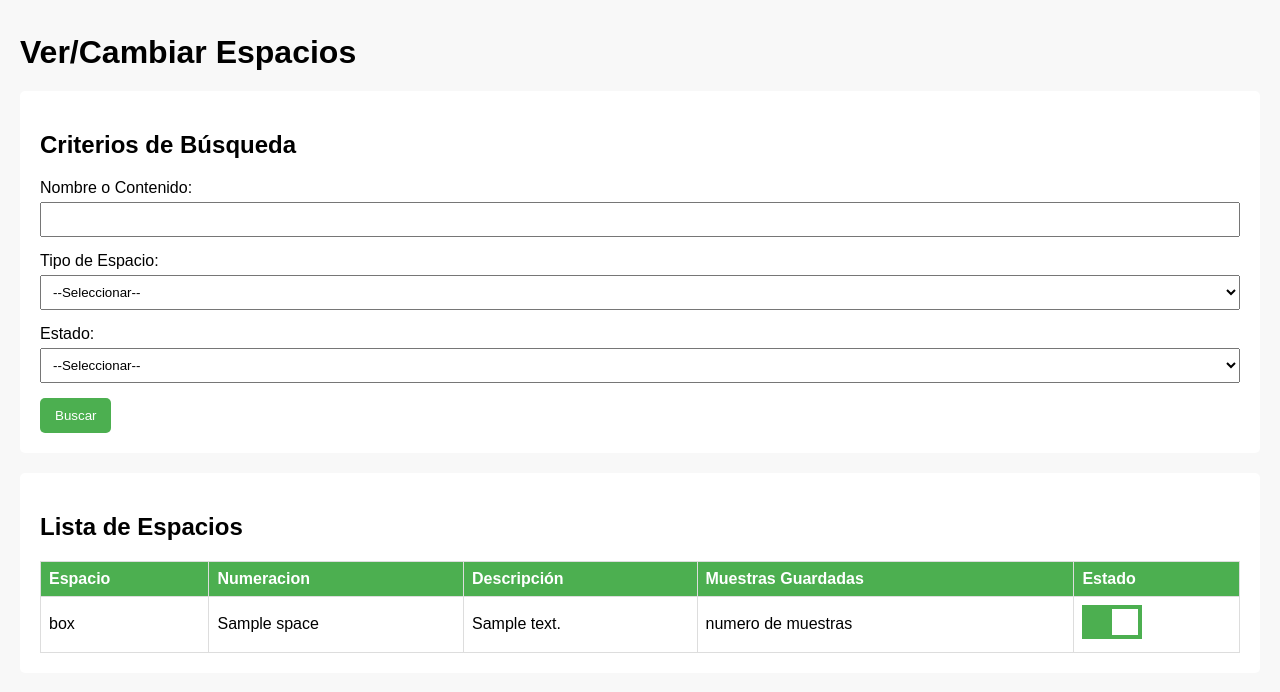
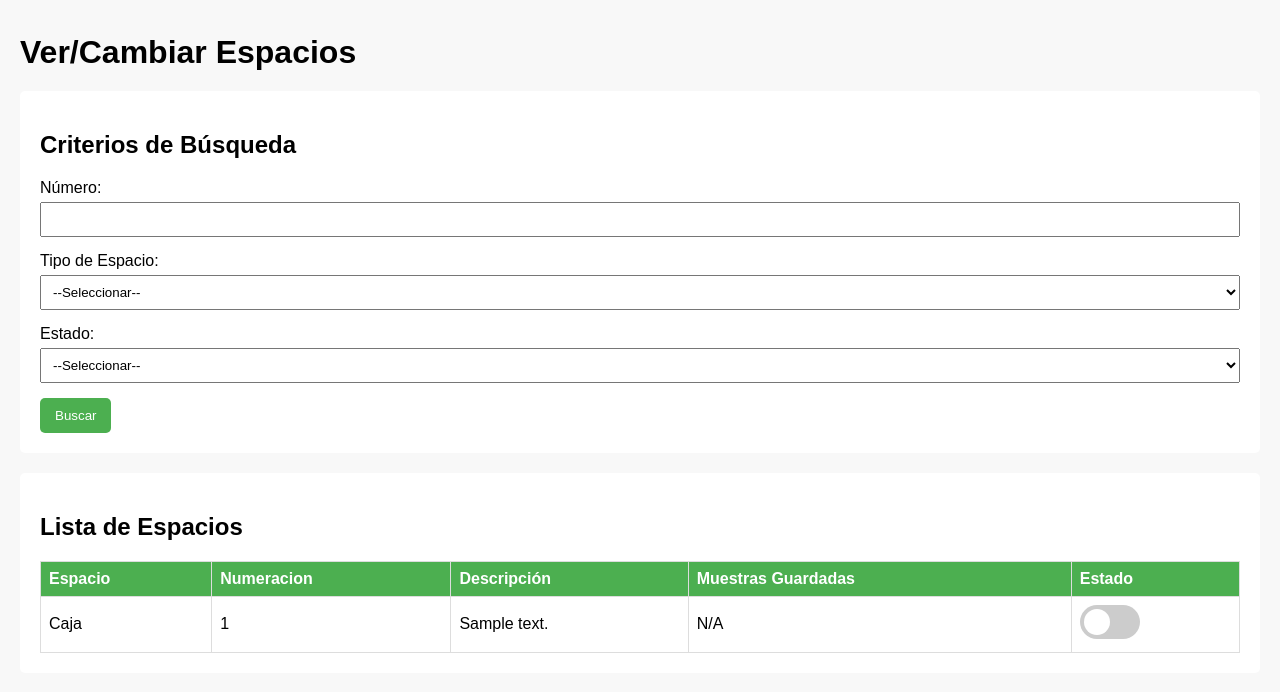
Before and after one commit to sanjaygrr/Biobanco, a Django app: page /space_list/ in a window 1280 px wide. Shown: the part 46-738 px from the top of the page. Run offline with Django 4.2, Linux system fonts and the light colour scheme; tables that the repository leaves empty hold one stand-in row (values such as "Sample post").

Commit message:
feat( adjust to diccionary model DB )

```diff
--- a/Biobanco/biobanco/urls.py
+++ b/Biobanco/biobanco/urls.py
@@ -8,8 +8,8 @@ urlpatterns = [
     path('signup/', views.signup, name='signup'),
     path('create_account/', views.create_accounts, name='create_account'),
     path('user_list/', views.user_list),
-    path('create_space/', views.create_space),
-    path('space_list/', views.space_list),
+    path('create_space/', views.create_space, name='create_space'),
+    path('space_list/', views.space_list, name='space_list'),
     path('', views.home),
     path('create_sample/', views.create_sample),
     path('sample_list/', views.sample_list),
--- a/Biobanco/muestras/models.py
+++ b/Biobanco/muestras/models.py
@@ -1,18 +1,43 @@
 from django.db import models
 
 
-class Space(models.Model):
-    TYPE_CHOICES = [
-        ('box', 'Caja'),
-        ('freezer', 'Freezer'),
+class Location(models.Model):
+    STATE_CHOICES = [
+        (0, 'Sin uso'),
+        (1, 'En uso'),
     ]
 
-    STATUS_CHOICES = [
-        ('enabled', 'Habilitado'),
-        ('disabled', 'Inhabilitado'),
-    ]
+    cell = models.IntegerField()
+    box = models.IntegerField()
+    rack = models.IntegerField()
+    freezer = models.IntegerField()
+    location_state = models.BooleanField(choices=STATE_CHOICES)
+    description = models.TextField(default="")
 
-    type = models.CharField(max_length=10, choices=TYPE_CHOICES)
-    name = models.CharField(max_length=255)
-    description = models.TextField()
-    status = models.CharField(max_length=10, choices=STATUS_CHOICES)
+    @property
+    def id_location(self):
+        """
+        Genera un ID de localización en el formato: [box]-[cell]
+        """
+        return f"{self.box}-{self.cell}"
+
+    def __str__(self):
+        return self.id_location
+
+    class Meta:
+        unique_together = ['cell', 'box', 'rack', 'freezer']
+        verbose_name = "Location"
+        verbose_name_plural = "Locations"
+
+    @property
+    def get_space_type_and_value(self):
+        if self.box != 0:
+            return 'Caja', self.box
+        elif self.cell != 0:
+            return 'Celda', self.cell
+        elif self.rack != 0:
+            return 'Rack', self.rack
+        elif self.freezer != 0:
+            return 'Freezer', self.freezer
+        else:
+            return 'Desconocido', 0
--- a/Biobanco/muestras/templates/space_list.html
+++ b/Biobanco/muestras/templates/space_list.html
@@ -145,10 +145,10 @@
 
     <div class="filter-box">
         <h2>Criterios de Búsqueda</h2>
-        <form action="/search_spaces" method="GET">
+        <form action="{% url 'space_list' %}" method="GET">
             <div class="form-group">
-                <label for="name">Nombre o Contenido:</label>
-                <input type="text" id="name" name="name">
+                <label for="number">Número:</label>
+                <input type="number" id="number" name="number">
             </div>
             <div class="form-group">
                 <label for="type">Tipo de Espacio:</label>
@@ -156,6 +156,7 @@
                     <option value="">--Seleccionar--</option>
                     <option value="box">Caja</option>
                     <option value="freezer">Freezer</option>
+                    <option value="rack">Rack</option>
                 </select>
             </div>
             <div class="form-group">
@@ -185,15 +186,14 @@
             <tbody>
                 {% for space in spaces %}
                     <tr>
-                        <td>{{ space.type }}</td>
-                        <td>{{ space.name }}</td>
-
-                        <td>{{ space.description }}</td>
-                        <td> numero de muestras </td>
+                        <td>{{ space.get_space_type_and_value.0 }}</td>
+                        <td>{{ space.get_space_type_and_value.1 }}</td>
+                        <td>{{ space.description|default:"N/A" }}</td>
+                        <td>{{ space.samples_count|default:"N/A" }}</td>
                         <td>
                             <label class="switch">
-                                <input type="checkbox" {% if space.status == 'enabled' %}checked{% endif %} onchange="toggleStatus({{ space.id }}, this.checked)">
-                                <span class="slider"></span>
+                                <input type="checkbox" {% if space.location_state %}checked{% endif %} onchange="toggleStatus({{ space.id }}, this.checked)">
+                                <span class="slider round"></span>
                             </label>
                         </td>
                     </tr>
--- a/Biobanco/muestras/views.py
+++ b/Biobanco/muestras/views.py
@@ -4,7 +4,11 @@ from django.contrib.auth.models import User
 from django.contrib.auth import login
 from django.db import IntegrityError
 from django.http import HttpResponse
-from .models import Space
+from django.http import JsonResponse
+from django.db.models import Q
+from django.views.decorators.http import require_POST
+from django.views.decorators.csrf import csrf_exempt
+from .models import Location
 from django.contrib import messages
 
 
@@ -42,48 +46,110 @@ def create_accounts(request):
 
 
 def user_list(request):
-    users = User.objects.all()  # Obtén todos los usuarios de la base de datos
+    users = User.objects.all()
     return render(request, 'user_list.html', {'users': users})
 
 
 def create_space(request):
-    # Check if the request is of type POST
     if request.method == 'POST':
         # Get form data
-        space_type = request.POST.get('type')
-        name = request.POST.get('name')
-        description = request.POST.get('description')
-        status = request.POST.get('status')
+        space_type = request.POST.get('space_type')
+        space_value = request.POST.get('space_value')
+        location_state = request.POST.get('location_state')
+        description = request.POST.get('description')  # New field
 
-        # Validate data (optional but recommended)
-        if not all([space_type, name, description, status]):
-            # You can send an error message to the user if any field is empty
+        # Validate data
+        if not all([space_type, space_value, location_state, description]):
             return render(request, 'create_space.html', {'error': 'All fields are required'})
 
-        # Create and save the new space in the database
-        new_space = Space(type=space_type, name=name,
-                          description=description, status=status)
-        new_space.save()
+        # Initialize all space values to 0
+        box = cell = rack = freezer = 0
 
-        # Query the space we just saved
-        # Note: This is an example and may not be necessary in your case,
-        # as `new_space` already contains the object we just saved.
-        saved_space = Space.objects.get(id=new_space.id)
+        # Assign the provided value to the selected space type
+        if space_type == 'box':
+            box = space_value
+        elif space_type == 'cell':
+            cell = space_value
+        elif space_type == 'rack':
+            rack = space_value
+        elif space_type == 'freezer':
+            freezer = space_value
 
-        # Now you can use `saved_space` to do something, e.g.,
-        # pass it to a template or use its attributes in some additional logic.
+        # Create and save the new location in the database
+        new_location = Location(
+            box=box,
+            cell=cell,
+            rack=rack,
+            freezer=freezer,
+            location_state=location_state,
+            description=description  # Save the description
+        )
+        new_location.save()
 
-        messages.success(request, 'Space registered successfully!')
+        messages.success(request, 'Location registered successfully!')
+        return redirect('create_space')
 
-        return redirect('/create_space')
-
-    # If the request is not POST, simply render the page as is
     return render(request, 'create_space.html')
 
 
 def space_list(request):
-    spaces = Space.objects.all()  # Obtén todos los espacios de la base de datos
-    return render(request, 'space_list.html', {'spaces': spaces})
+    locations = Location.objects.all()
+
+    number_query = request.GET.get('number')
+    type_query = request.GET.get('type')
+    status_query = request.GET.get('status')
+
+    # Intenta convertir number_query a int si está presente, si no, déjalo como None
+    try:
+        number_query = int(number_query) if number_query else None
+    except ValueError:
+        number_query = None
+
+    # Filtrado por tipo y número
+    if type_query and number_query is not None:
+        locations = locations.filter(**{f"{type_query}": number_query})
+
+    # Filtrado solo por tipo
+    elif type_query:
+        locations = locations.filter(**{f"{type_query}__gt": 0})
+
+    # Filtrado solo por número
+    elif number_query is not None:
+        locations = locations.filter(
+            Q(box=number_query) |
+            Q(freezer=number_query) |
+            Q(rack=number_query) |
+            Q(cell=number_query)
+        )
+
+    # Filtrado por estado
+    if status_query:
+        if status_query == 'enabled':
+            locations = locations.filter(location_state=True)
+        elif status_query == 'disabled':
+            locations = locations.filter(location_state=False)
+
+    return render(request, 'space_list.html', {'spaces': locations})
+
+
+@csrf_exempt
+@require_POST
+def update_space_status(request, space_id):
+    try:
+        location = Location.objects.get(pk=space_id)
+        new_status = request.POST.get('location_state')
+
+        if new_status not in ['0', '1']:
+            return JsonResponse({'error': 'Invalid status'}, status=400)
+
+        location.location_state = new_status
+        location.save()
+
+        return JsonResponse({'message': 'Status updated successfully'})
+    except Location.DoesNotExist:
+        return JsonResponse({'error': 'Location not found'}, status=404)
+    except Exception as e:
+        return JsonResponse({'error': str(e)}, status=500)
 
 
 def create_sample(request):
```
Also changed, not shown: Biobanco/muestras/templates/create_space.html (+20 -13 lines).
